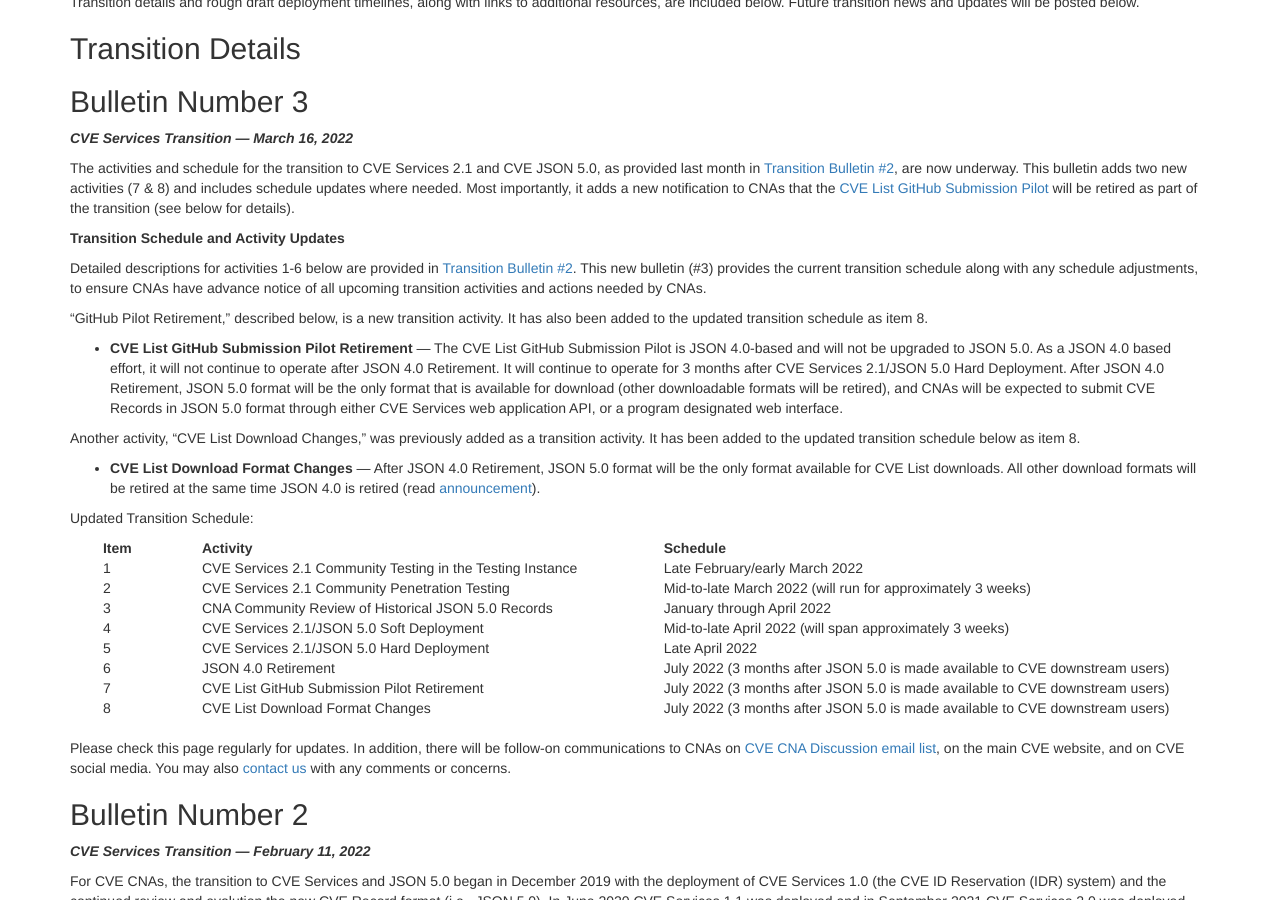
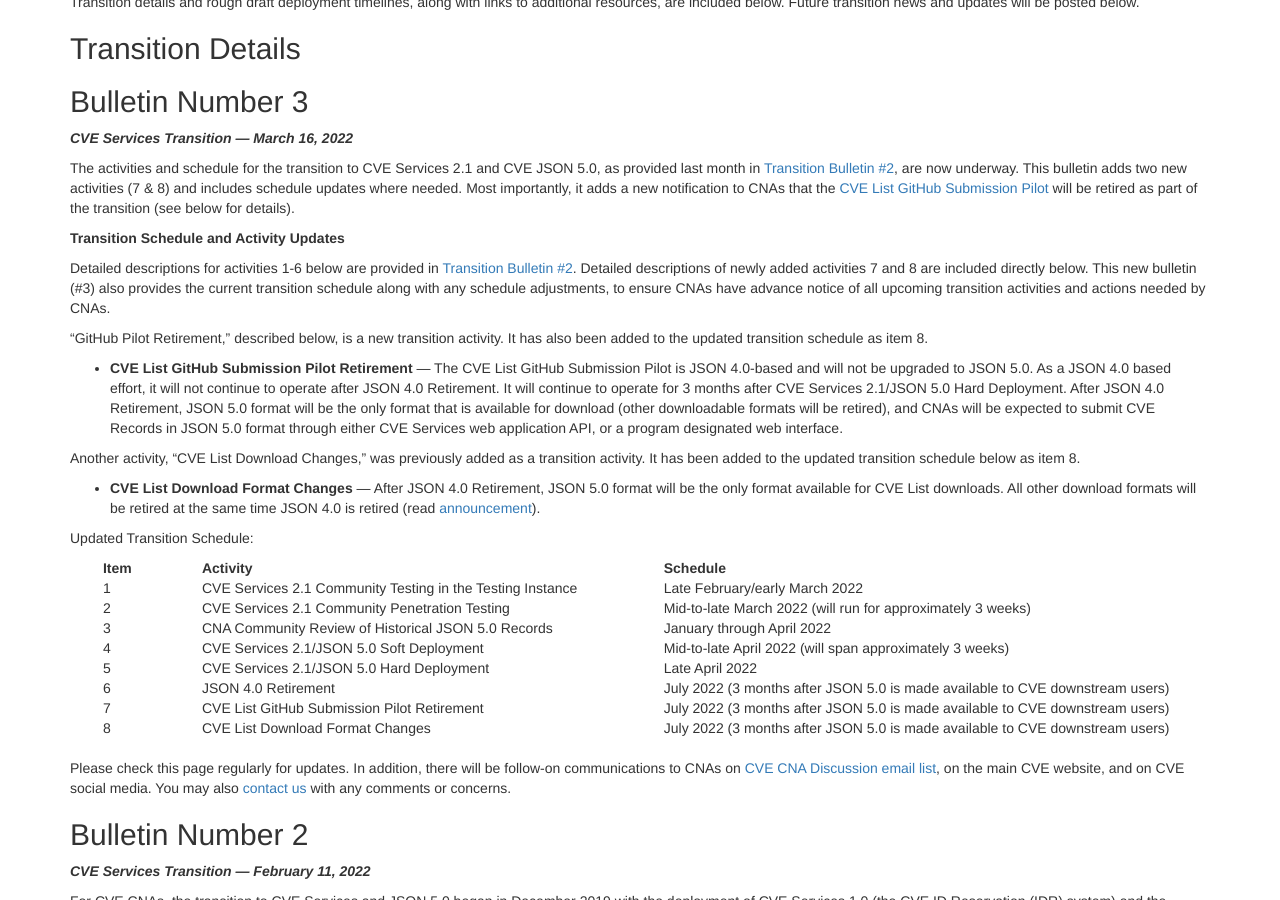
Before and after one commit to CVEProject/cveproject.github.io, a Jekyll site: the page built from automation-transition.md, in a window 1280 px wide and 900 px high, scrolled down 423 px. Built offline with Jekyll 4.4.1, drawn with Linux system fonts in a browser that asks for light colours; nearby versions of some CDN libraries.

Commit message:
Update automation-transition.md

```diff
--- a/automation-transition.md
+++ b/automation-transition.md
@@ -20,7 +20,7 @@ The activities and schedule for the transition to CVE Services 2.1 and CVE JSON
 
 <strong>Transition Schedule and Activity Updates</strong>
 
-Detailed descriptions for activities 1-6 below are provided in [Transition Bulletin #2](https://cveproject.github.io/automation-transition#bulletin-number-2). This new bulletin (#3) provides the current transition schedule along with any schedule adjustments, to ensure CNAs have advance notice of all upcoming transition activities and actions needed by CNAs.
+Detailed descriptions for activities 1-6 below are provided in [Transition Bulletin #2](https://cveproject.github.io/automation-transition#bulletin-number-2). Detailed  descriptions of newly added activities 7 and 8 are included directly below. This new bulletin (#3) also provides the current transition schedule along with any schedule adjustments, to ensure CNAs have advance notice of all upcoming transition activities and actions needed by CNAs.
 
 “GitHub Pilot Retirement,” described below, is a new transition activity. It has also been added to the updated transition schedule as item 8.
 
```
